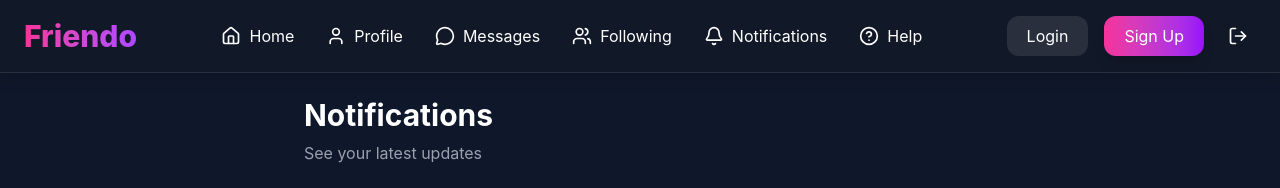
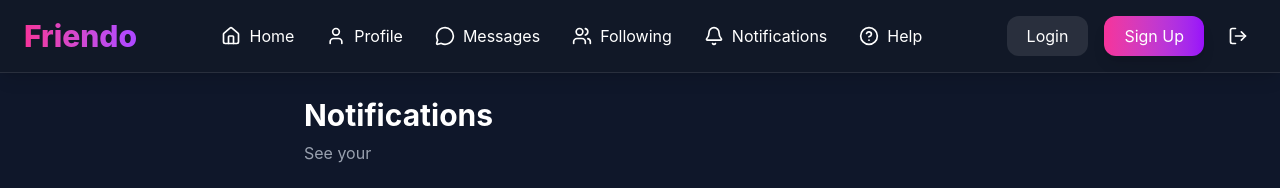
Before and after one commit to gauravkumar2005/Friendo, a React (Vite) app in the folder friendo/: page /notification in a window 1280 px wide. Shown: the top 188 px of the page. Built offline with nearby package versions, Linux system fonts and the light colour scheme.

Commit message:
update notification page

```diff
--- a/friendo/src/pages/Notification.jsx
+++ b/friendo/src/pages/Notification.jsx
@@ -20,7 +20,7 @@ function Notifications() {
           </h1>
 
           <p className="text-gray-400 mt-2">
-            See your latest updates
+            See your
           </p>
 
         </div>
```
